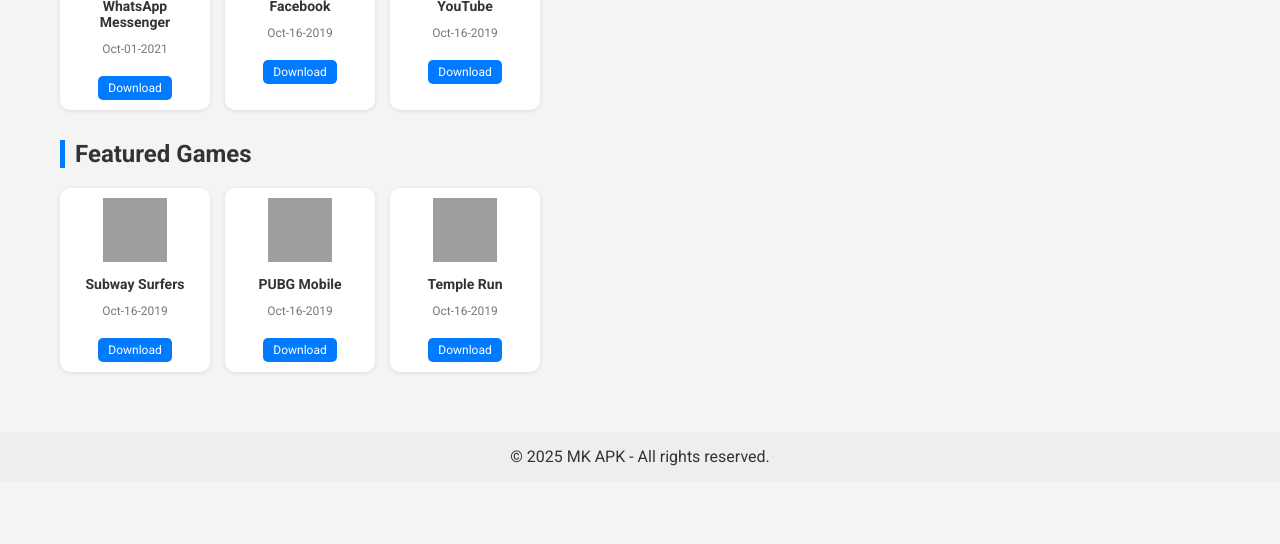
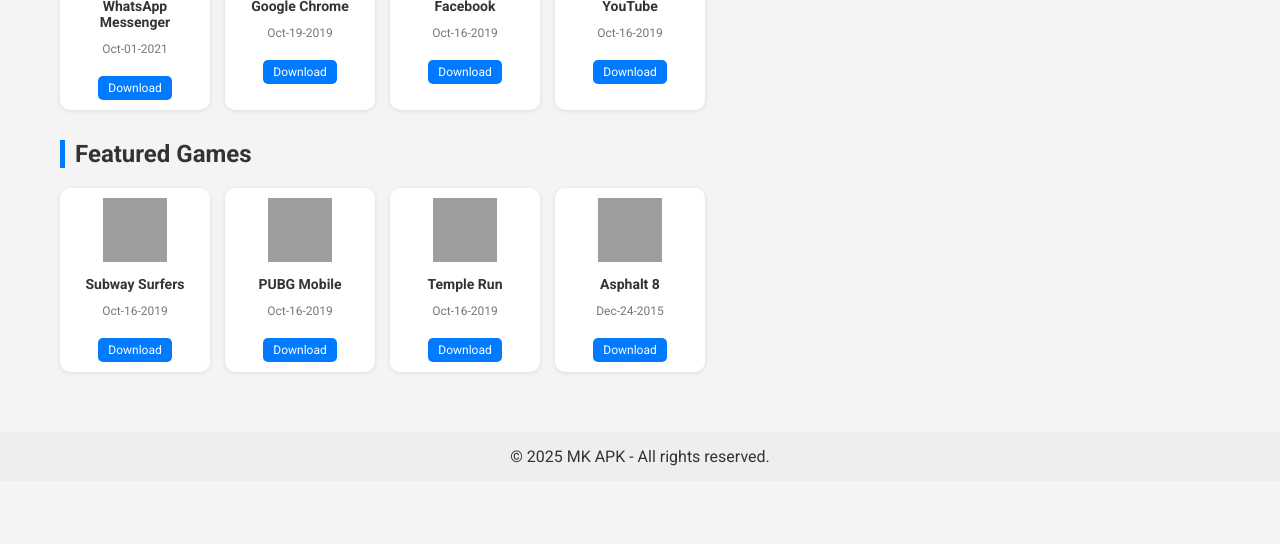
Before and after one commit to Mariya124/mkapp, a plain HTML site: page index.html in a window 1280 px wide. Shown: the part 256-800 px from the top of the page. Drawn offline with Linux system fonts and the light colour scheme; grey boxes are pictures that could not be loaded.

Commit message:
Update index.html

```diff
--- a/index.html
+++ b/index.html
@@ -3,7 +3,7 @@
 <head>
     <meta charset="UTF-8">
     <meta name="viewport" content="width=device-width, initial-scale=1.0">
-    <title>MK APK Downloader</title>
+    <title>MK APK STORE</title>
     <link href="https://fonts.googleapis.com/css2?family=Roboto:wght@400;700&display=swap" rel="stylesheet">
     <style>
         * {
@@ -110,6 +110,12 @@
                     <a href="#">Download</a>
                 </div>
                 <div class="apk-item">
+                    <img src="https://img.icons8.com/color/48/google-chrome.png" alt="Chrome">
+                    <h4>Google Chrome</h4>
+                    <p>Oct-19-2019</p>
+                    <a href="#">Download</a>
+                </div>
+                <div class="apk-item">
                     <img src="https://img.icons8.com/color/48/facebook.png" alt="Facebook">
                     <h4>Facebook</h4>
                     <p>Oct-16-2019</p>
@@ -145,6 +151,12 @@
                     <p>Oct-16-2019</p>
                     <a href="#">Download</a>
                 </div>
+                <div class="apk-item">
+                    <img src="https://img.icons8.com/color/48/asphalt-8.png" alt="Asphalt 8">
+                    <h4>Asphalt 8</h4>
+                    <p>Dec-24-2015</p>
+                    <a href="#">Download</a>
+                </div>
             </div>
         </div>
     </div>
```
